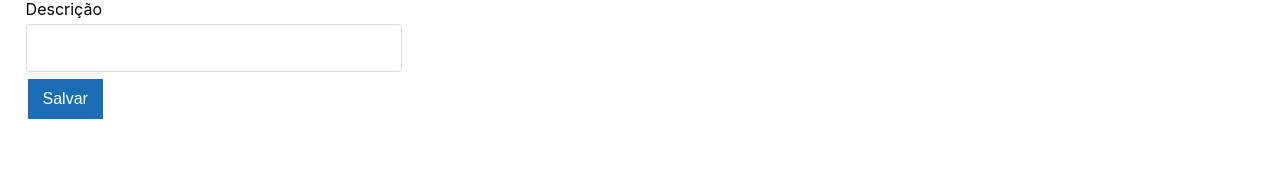
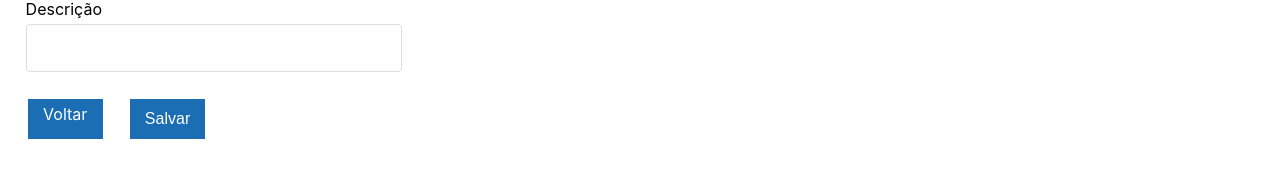
Before and after one commit to cadusk/programmers-setup-talk, a React (Create React App) app in the folder frontend/: page /topics in a window 1280 px wide. Shown: the part 394-572 px from the top of the page. Built offline with nearby package versions, Linux system fonts and the light colour scheme.

Commit message:
README updated for environment variables and repository creation, changed the folder of the Topic List component and created a new environment variable for the API port

```diff
--- a/frontend/src/pages/home/Home.js
+++ b/frontend/src/pages/home/Home.js
@@ -1,6 +1,6 @@
 import React from 'react';
 import './Home.css'
-import TopicList from '../../components/TopicList/TopicList';
+import TopicList from '../../pages//topic/list/TopicList';
 import { Link } from 'react-router-dom';
 import { TopicRepo } from '../../repo/topicRepository';
 import { ToastyUtil } from '../../utils/toast';
--- a/frontend/src/pages/topic/form/TopicForm.css
+++ b/frontend/src/pages/topic/form/TopicForm.css
@@ -55,11 +55,16 @@ input {
   }
 
   .display-buttons {
-      display: contents;
+      display: flex;
+      flex-direction: row;
   }
 
   .btn-submit {
       width: 6%;
+  }
+
+  .btn-margin-left {
+    margin-left: 2%;
   }
 
   .btn-dynamic {
@@ -74,3 +79,12 @@ input {
   .error {
     color:red;
   }
+
+
+
+  .btn-link {
+    text-decoration: none;
+    text-align: center;
+    line-height: 30px;
+    width: 6%;
+}
--- a/frontend/src/pages/topic/form/TopicForm.js
+++ b/frontend/src/pages/topic/form/TopicForm.js
@@ -1,6 +1,6 @@
 import React  from 'react';
 import './TopicForm.css'
-import { Redirect } from "react-router-dom";
+import { Redirect, Link } from "react-router-dom";
 import 'react-toastify/dist/ReactToastify.css';
 import { ToastyUtil } from '../../../utils/toast';
 import { TopicRepo } from '../../../repo/topicRepository';
@@ -96,7 +96,7 @@ export default class TopicForm extends  React.Component {
         onSubmit={(this.values,this.handleSubmit)}
       >
         {({ values, errors, touched,  isSubmitting, isValidating  }) => (
-        <Form>
+            <Form >
               <div>
                 <div className="form-div">
 
@@ -114,14 +114,17 @@ export default class TopicForm extends  React.Component {
 
                 </div>
               </div>
-          <div className="submit-button margin-div">
+              <br></br>
+              <div className="submit-button display-buttons margin-div">
+                <Link to="/" className="btn btn-link"> Voltar </Link>
                 <button
                   disabled={isSubmitting || isValidating}
-              className="btn btn-submit"
+                  className="btn btn-submit btn-margin-left"
                   type="submit"
                   onSubmit={this.handleSubmit}>
                   Salvar
                 </button>
+                <br></br>
               </div>
           </Form>
           )}
--- a/frontend/src/components/TopicList/TopicList.js
+++ b/frontend/src/pages/topic/list/TopicList.js
@@ -1,8 +1,8 @@
 import React from 'react';
 import './TopicList.css'
 import { Link } from 'react-router-dom';
-import { TopicRepo } from '../../repo/topicRepository';
-import { ToastyUtil } from '../../utils/toast';
+import { TopicRepo } from '../../../repo/topicRepository';
+import { ToastyUtil } from '../../../utils/toast';
 
 export default class TopicList extends React.Component {
   constructor(props){
--- a/frontend/src/repo/topicRepository.js
+++ b/frontend/src/repo/topicRepository.js
@@ -4,7 +4,7 @@ import Axios from "axios";
 export default class TopicRepository extends Repository {
 
     constructor(url) {
-        super(`${process.env.REACT_APP_API_URL}/topics`);
+        super(`${process.env.REACT_APP_API_URL}${process.env.REACT_APP_API_PORT}/topics`);
     }
 
     addVote(id) {
--- a/frontend/src/utils/toast.js
+++ b/frontend/src/utils/toast.js
@@ -5,14 +5,14 @@ export default class Toasty {
   constructor() {
     toast.configure();
     this.configurations = {
-      position: "top-right",
+            position: 'top-right',
             autoClose: 3000,
             hideProgressBar: true,
             closeOnClick: true,
             pauseOnHover: true,
             draggable: true,
             progress: undefined,
-    }
+          }
   }
      successNotify(message) {
         toast.success(message, this.configurations);
```
Also changed, not shown: frontend/src/pages/topic/list/TopicList.css (renamed from frontend/src/components/TopicList/TopicList.css), 2 other files (tests, documents, lock files or other folders). Lines whose indentation alone changed are shown as unchanged.
